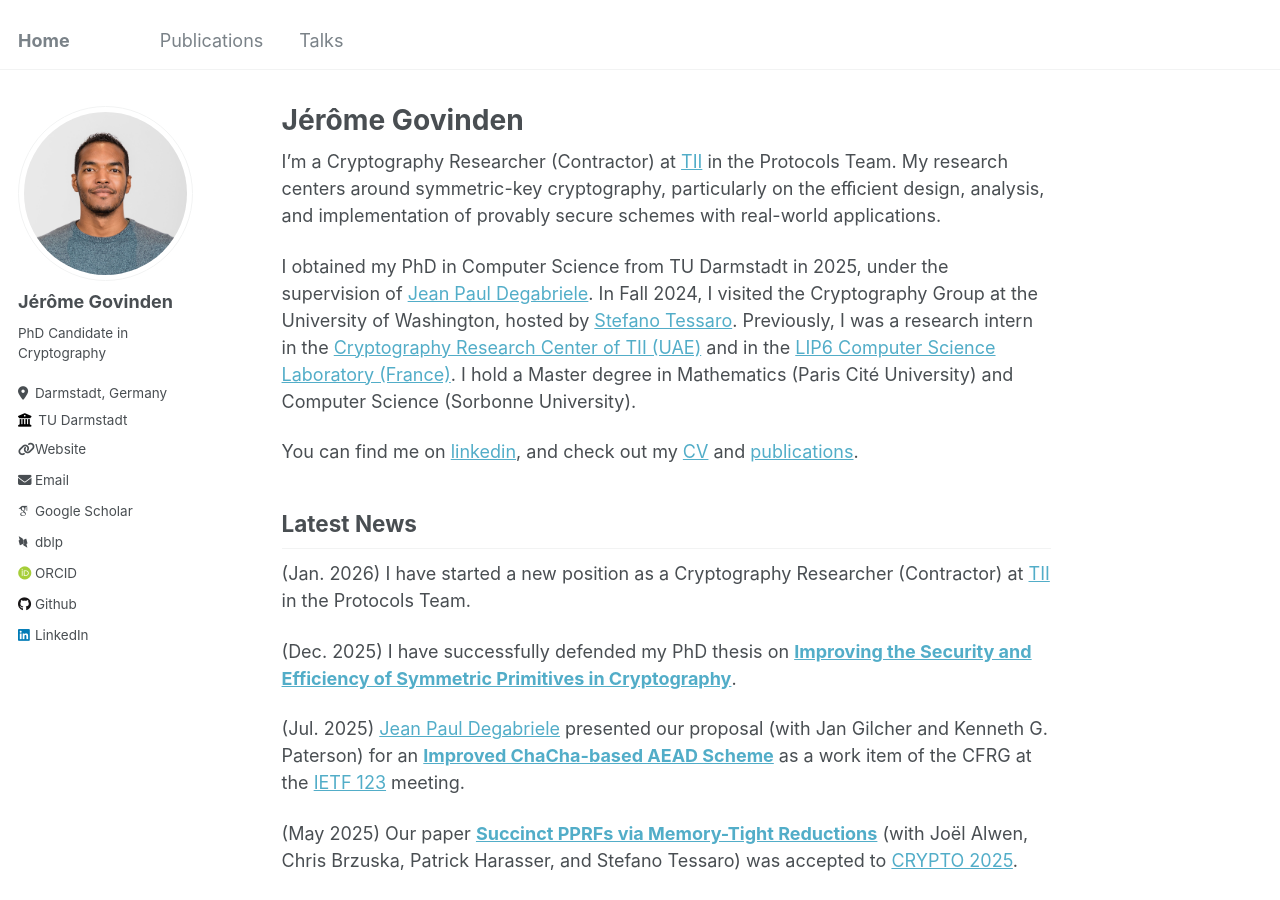
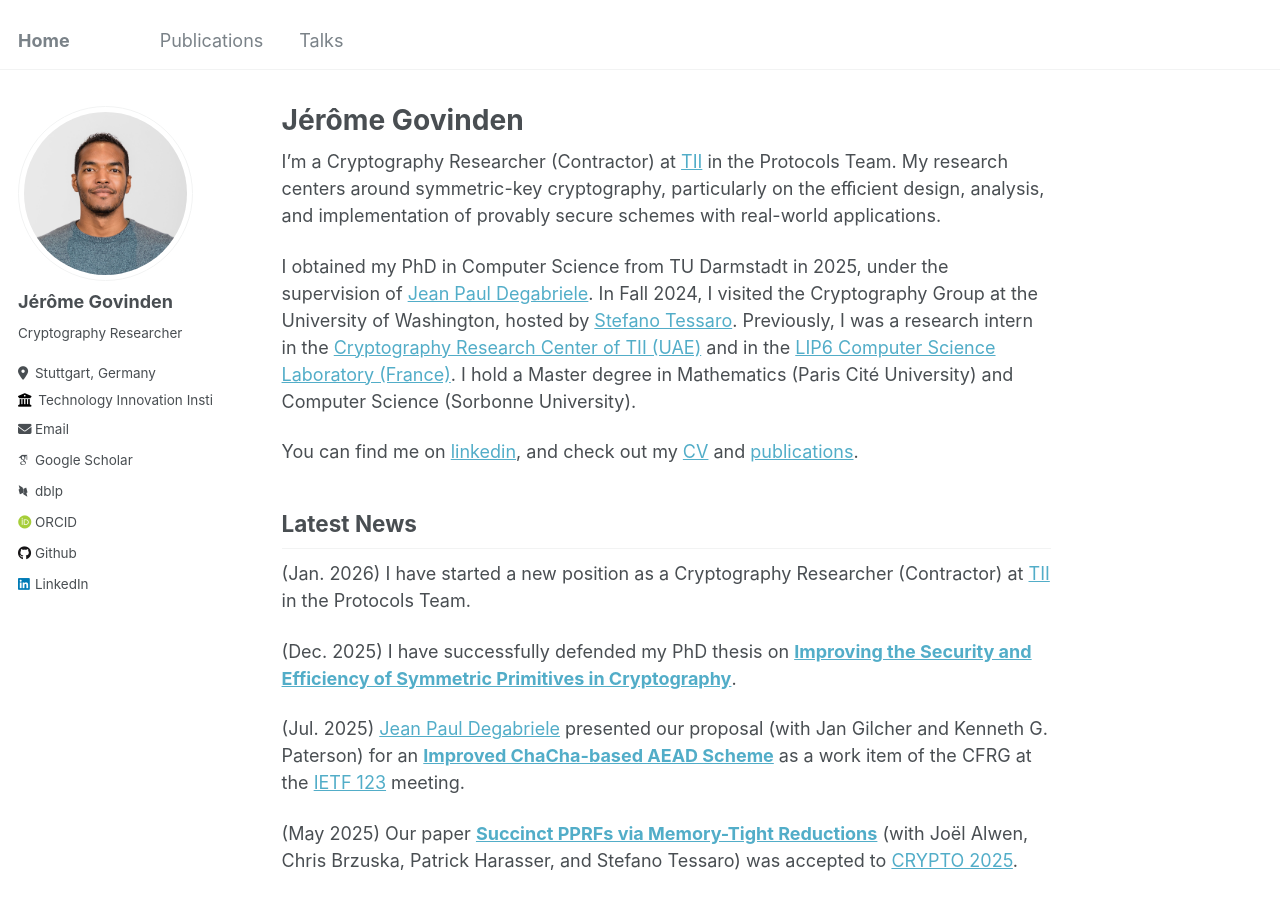
Before and after one commit to GovindenJerome/govindenjerome.github.io, a Jekyll site: the page built from _pages/about.md, in a window 1280 px wide and 900 px high. Built offline with Jekyll 4.4.1, drawn with Linux system fonts in a browser that asks for light colours; some web fonts are replaced.

Commit message:
update PhD and TII position

```diff
--- a/_config.yml
+++ b/_config.yml
@@ -11,7 +11,7 @@ locale                   : "en-US"
 title                    : "Home"
 title_separator          : "-"
 name                     : &name "Jérôme Govinden"
-description              : &description "I am a PhD candidate in the Cryptography and Network Security (CNS) Group at TU Darmstadt. My research centers around symmetric-key cryptography, particularly on the design and analysis of provably secure schemes with real-world applications."
+description              : &description "I'm a Cryptography Researcher (Contractor) at TII in the Protocols Team. My research centers around symmetric-key cryptography, particularly on the eﬃcient design, analysis, and implementation of provably secure schemes with real-world applications."
 url                      : https://jeromegovinden.com # the base hostname & protocol for your site e.g. "https://mmistakes.github.io"
 baseurl                  : "" # the subpath of your site, e.g. "/blog"
 repository               : "govindenjerome/govindenjerome.github.io"
@@ -24,11 +24,11 @@ author:
   avatar           : "Jerome_Gov.jpg"
   name             : "Jérôme Govinden"
   pronouns         : # example: "she/her"
-  bio              : "PhD Candidate in Cryptography"
-  location         : "Darmstadt, Germany"
-  employer         : "TU Darmstadt"
-  uri              : "https://www.informatik.tu-darmstadt.de/cns/main/team_cns/jerome_govinden_cns/index.en.jsp" # URL
-  email            : "jerome.govinden@tu-darmstadt.de"
+  bio              : "Cryptography Researcher"
+  location         : "Stuttgart, Germany"
+  employer         : "Technology Innovation Institute (TII)"
+  uri              : # "https://www.informatik.tu-darmstadt.de/cns/main/team_cns/jerome_govinden_cns/index.en.jsp" # URL
+  email            : "jerome.govinden@tii.ae"
 
   # Academic websites
   arxiv            : # URL - Update with the correct link to your profile
```
